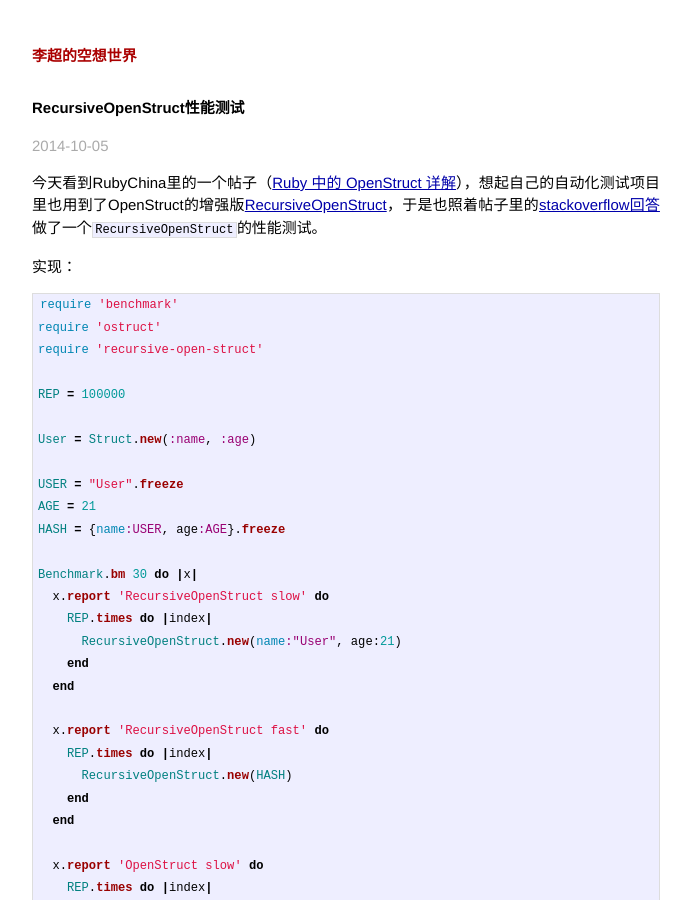
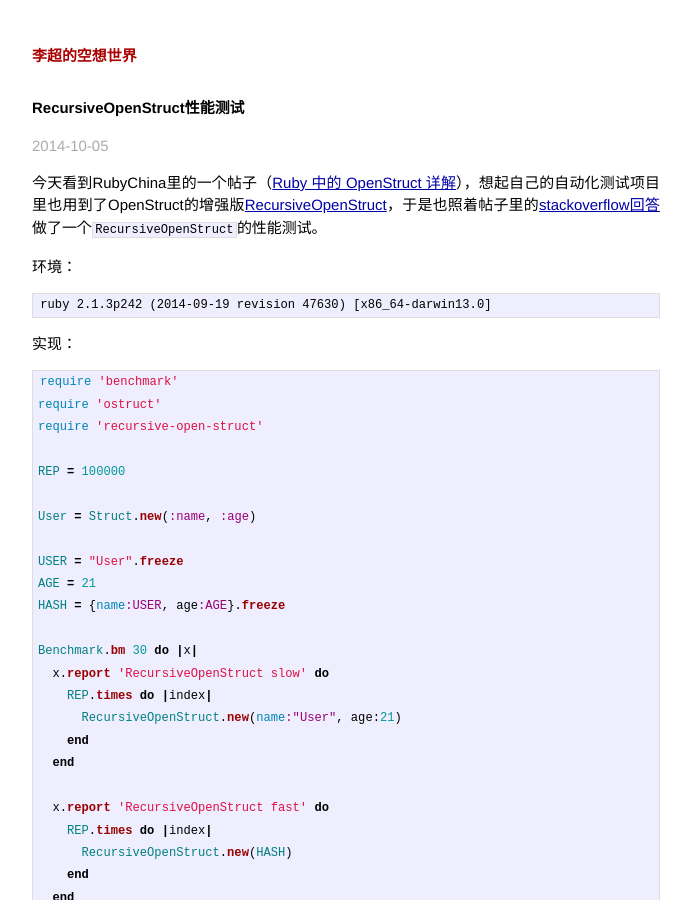
Before and after one commit to oubnpdea/chaoli46.github.io, a Jekyll site: the page built from _posts/2014-10-05-recursive_open_struct_benchmark.md, in a window 1280 px wide and 900 px high. Shown: the whole window, without its empty margins (294-985 px from the left). Built offline with Jekyll 4.4.1, drawn with Linux system fonts in a browser that asks for light colours; Markdown is read by kramdown in place of the engine named in the settings.

Commit message:
新增「Recursive...」测试环境

````diff
--- a/_posts/2014-10-05-recursive_open_struct_benchmark.md
+++ b/_posts/2014-10-05-recursive_open_struct_benchmark.md
@@ -8,6 +8,12 @@ categories: ruby
 ---
 
 今天看到RubyChina里的一个帖子（[Ruby 中的 OpenStruct 详解](https://ruby-china.org/topics/21617)），想起自己的自动化测试项目里也用到了OpenStruct的增强版[RecursiveOpenStruct](https://github.com/aetherknight/recursive-open-struct)，于是也照着帖子里的[stackoverflow回答](http://stackoverflow.com/questions/1177594/ruby-struct-vs-openstruct/4459132#4459132)做了一个`RecursiveOpenStruct`的性能测试。
+
+环境：
+
+```
+ruby 2.1.3p242 (2014-09-19 revision 47630) [x86_64-darwin13.0]
+```
 
 实现：
 
````
Also changed, not shown: 1 other file.
